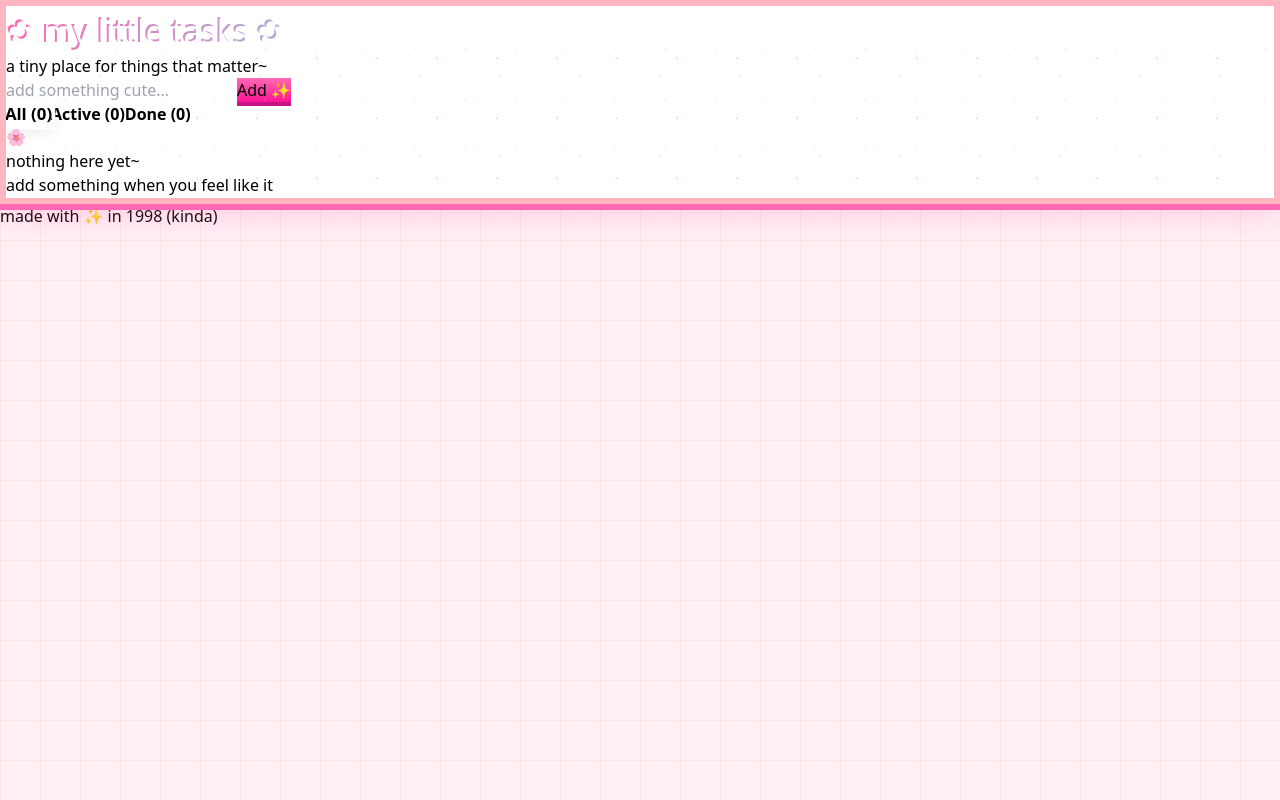
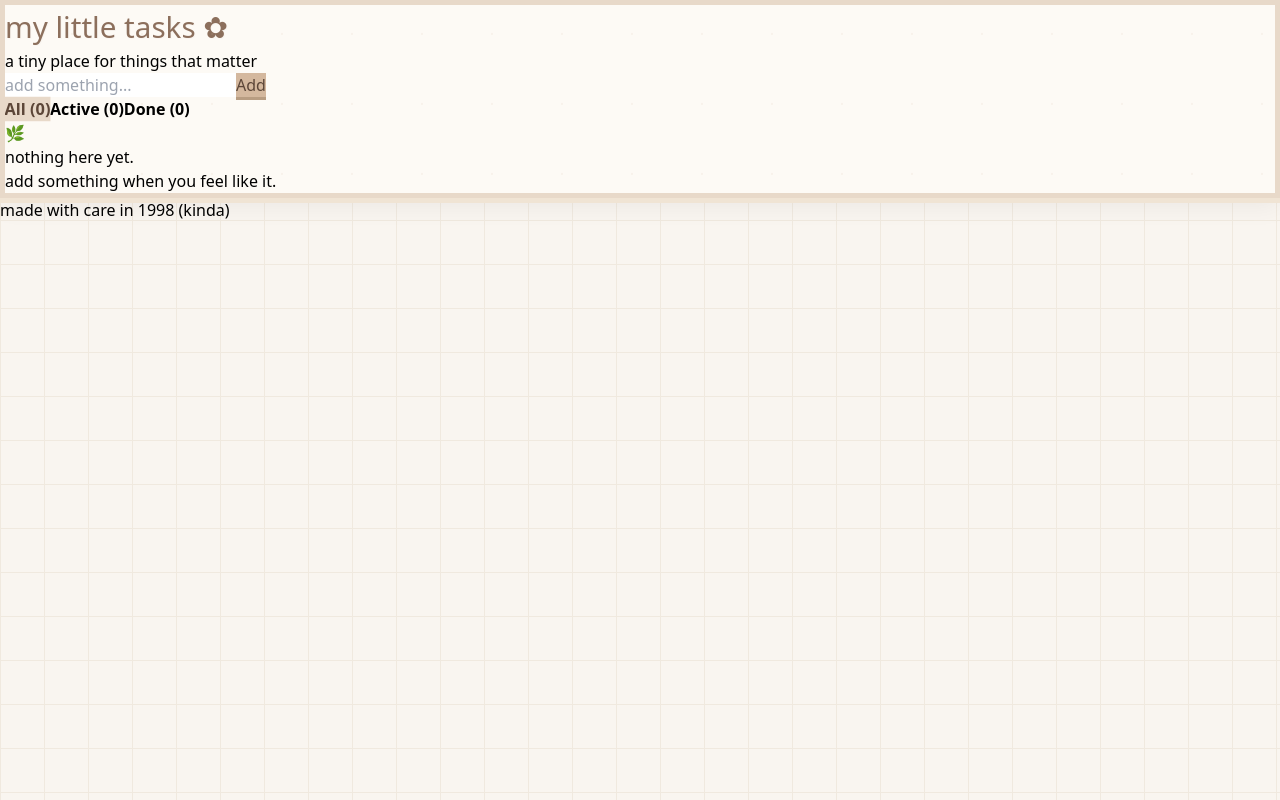
Before and after one commit to Mandersen1208/guild-task-tracker, a React (Vite) app: page / in a window 1280 px wide. Built offline with nearby package versions, Linux system fonts and the light colour scheme.

Commit message:
Implement the Cozy 90s Japanese Blog version (softer, desaturated, gentler sparkles, paper texture, more comfortable on the eyes)

```diff
--- a/src/App.tsx
+++ b/src/App.tsx
@@ -22,35 +22,32 @@ export default function App() {
 
   return (
     <div className="max-w-[460px] mx-auto p-6">
-      <div className="kawaii-container rounded-[28px] p-8 relative">
+      <div className="kawaii-container rounded-[26px] p-8 relative">
 
-        {/* Sparkle Background */}
-        <div className="sparkles rounded-[22px]" />
+        <div className="sparkles rounded-[21px]" />
 
-        {/* Rainbow Header */}
         <div className="text-center mb-8 relative z-10">
-          <div className="kawaii-header font-black tracking-[-1.5px]">
-            ✿ my little tasks ✿
+          <div className="kawaii-header font-semibold tracking-tight">
+            my little tasks ✿
           </div>
-          <p className="text-[#ff69b4] text-sm mt-1">a tiny place for things that matter~</p>
+          <p className="text-[#b89d82] text-sm mt-1">a tiny place for things that matter</p>
         </div>
 
         <div className="relative z-10">
           <TaskInput onAdd={addTask} />
 
-          {/* Pastel Filter Pills */}
           <div className="flex gap-2 mb-6">
-            <button onClick={() => setFilter('all')} className={`filter-pill flex-1 py-2.5 text-sm rounded-3xl border-2 border-[#ffb6c1] ${filter === 'all' ? 'active bg-[#ff69b4] text-white border-[#ff69b4]' : 'bg-white text-[#ff69b4] hover:bg-[#fff0f5]'}`}>All ({tasks.length})</button>
-            <button onClick={() => setFilter('active')} className={`filter-pill flex-1 py-2.5 text-sm rounded-3xl border-2 border-[#98fb98] ${filter === 'active' ? 'active bg-[#98fb98] text-white border-[#98fb98]' : 'bg-white text-[#98fb98] hover:bg-[#f0fff0]'}`}>Active ({activeCount})</button>
-            <button onClick={() => setFilter('completed')} className={`filter-pill flex-1 py-2.5 text-sm rounded-3xl border-2 border-[#dda0dd] ${filter === 'completed' ? 'active bg-[#dda0dd] text-white border-[#dda0dd]' : 'bg-white text-[#dda0dd] hover:bg-[#faf0ff]'}`}>Done ({completedCount})</button>
+            <button onClick={() => setFilter('all')} className={`filter-pill flex-1 py-2.5 text-sm rounded-3xl border ${filter === 'all' ? 'active' : 'bg-white text-[#8c6f5c] hover:bg-[#f9f5f0]'}`}>All ({tasks.length})</button>
+            <button onClick={() => setFilter('active')} className={`filter-pill flex-1 py-2.5 text-sm rounded-3xl border ${filter === 'active' ? 'active' : 'bg-white text-[#8c6f5c] hover:bg-[#f9f5f0]'}`}>Active ({activeCount})</button>
+            <button onClick={() => setFilter('completed')} className={`filter-pill flex-1 py-2.5 text-sm rounded-3xl border ${filter === 'completed' ? 'active' : 'bg-white text-[#8c6f5c] hover:bg-[#f9f5f0]'}`}>Done ({completedCount})</button>
           </div>
 
           <TaskList tasks={filteredTasks} onToggle={toggleComplete} onDelete={deleteTask} />
         </div>
       </div>
 
-      <div className="text-center mt-4 text-xs text-[#ff69b4] opacity-70">
-        made with ✨ in 1998 (kinda)
+      <div className="text-center mt-4 text-xs text-[#b89d82] opacity-70">
+        made with care in 1998 (kinda)
       </div>
     </div>
   );
--- a/src/components/TaskInput.tsx
+++ b/src/components/TaskInput.tsx
@@ -28,14 +28,14 @@ export default function TaskInput({ onAdd }: TaskInputProps) {
         type="text"
         value={value}
         onChange={(e) => setValue(e.target.value)}
-        placeholder="add something cute..."
-        className="flex-1 px-5 py-3.5 bg-[#fff0f5] border-2 border-[#ffb6c1] rounded-3xl text-[#5c3d4d] placeholder:text-[#e8a0b0] focus:outline-none focus:border-[#ff69b4] text-sm"
+        placeholder="add something..."
+        className="flex-1 px-5 py-3.5 bg-[#f9f5f0] border-2 border-[#e8d9c9] rounded-3xl text-[#5c4638] placeholder:text-[#c9b29f] focus:outline-none focus:border-[#d4b89e] text-sm"
       />
       <button
         onClick={handleSubmit}
-        className="add-button px-7 py-3.5 text-white font-bold rounded-3xl text-sm active:scale-[0.985]"
+        className="add-button px-7 py-3.5 rounded-3xl text-sm font-medium active:scale-[0.985]"
       >
-        Add ✨
+        Add
       </button>
     </div>
   );
--- a/src/components/TaskItem.tsx
+++ b/src/components/TaskItem.tsx
@@ -8,19 +8,19 @@ interface TaskItemProps {
 
 export default function TaskItem({ task, onToggle, onDelete }: TaskItemProps) {
   return (
-    <div className={`task-row group flex items-center gap-3 px-4 py-3.5 bg-white rounded-2xl ${task.completed ? 'completed' : ''}`}>
+    <div className={`task-row group flex items-center gap-3 px-4 py-3.5 rounded-2xl ${task.completed ? 'completed' : ''}`}>
       <input
         type="checkbox"
         checked={task.completed}
         onChange={() => onToggle(task.id)}
-        className="w-5 h-5 accent-[#ff69b4] cursor-pointer"
+        className="w-5 h-5 accent-[#d4b89e] cursor-pointer"
       />
-      <span className={`flex-1 text-[#5c3d4d] text-[15px] ${task.completed ? 'line-through opacity-60' : ''}`}>
+      <span className={`flex-1 text-[#5c4638] text-[15px] ${task.completed ? 'line-through' : ''}`}>
         {task.text}
       </span>
       <button
         onClick={() => onDelete(task.id)}
-        className="opacity-0 group-hover:opacity-100 text-[#ffb6c1] hover:text-[#ff69b4] text-xl transition-all leading-none pb-0.5"
+        className="opacity-0 group-hover:opacity-100 text-[#d4b89e] hover:text-[#b89d82] text-xl transition-all leading-none pb-0.5"
       >
         ×
       </button>
--- a/src/components/TaskList.tsx
+++ b/src/components/TaskList.tsx
@@ -10,8 +10,8 @@ interface TaskListProps {
 function EmptyState() {
   return (
     <div className="empty-state flex flex-col items-center justify-center py-14 text-center">
-      <div className="text-6xl mb-3">🌸</div>
-      <p className="text-[#ff69b4] text-sm">nothing here yet~<br />add something when you feel like it</p>
+      <div className="text-5xl mb-3 opacity-70">🌿</div>
+      <p className="text-[#b89d82] text-sm">nothing here yet.<br />add something when you feel like it.</p>
     </div>
   );
 }
--- a/src/index.css
+++ b/src/index.css
@@ -4,104 +4,95 @@
 
 body {
   font-family: system-ui, -apple-system, BlinkMacSystemFont, 'Segoe UI', Roboto, sans-serif;
-  background: #fff0f5;
+  background: #f9f5f0;
   background-image:
-    linear-gradient(#ffe4e1 1px, transparent 1px),
-    linear-gradient(90deg, #ffe4e1 1px, transparent 1px);
-  background-size: 40px 40px;
+    linear-gradient(#f0e9df 1px, transparent 1px),
+    linear-gradient(90deg, #f0e9df 1px, transparent 1px);
+  background-size: 44px 44px;
 }
 
-/* 90s Kawaii Blog Vibes */
+/* Cozy 90s Japanese Blog */
 .kawaii-container {
-  background: white;
-  border: 6px solid #ffb6c1;
-  box-shadow: 0 0 0 6px #ff69b4, 0 10px 30px rgba(255, 105, 180, 0.3);
+  background: #fdfaf5;
+  border: 5px solid #e8d9c9;
+  box-shadow: 0 0 0 5px #f0e4d4, 0 8px 25px rgba(0,0,0,0.06);
   position: relative;
   overflow: hidden;
 }
 
-/* Floating Sparkles Background */
+/* Subtle Sparkles (much gentler) */
 .sparkles {
   position: absolute;
   inset: 0;
   pointer-events: none;
   background-image:
-    radial-gradient(circle, #ff69b4 1px, transparent 1px),
-    radial-gradient(circle, #87ceeb 1px, transparent 1px),
-    radial-gradient(circle, #98fb98 1px, transparent 1px);
-  background-size: 60px 60px, 80px 80px, 50px 50px;
-  animation: sparkleFloat 8s linear infinite;
-  opacity: 0.25;
+    radial-gradient(circle, #d4b89e 1px, transparent 1px);
+  background-size: 70px 70px;
+  animation: sparkleFloat 12s linear infinite;
+  opacity: 0.12;
 }
 
 @keyframes sparkleFloat {
-  0% { background-position: 0 0, 0 0, 0 0; }
-  100% { background-position: 60px 120px, 80px 160px, 50px 100px; }
+  0% { background-position: 0 0; }
+  100% { background-position: 70px 140px; }
 }
 
-/* Bouncy Header */
+/* Soft Header */
 .kawaii-header {
-  font-size: 2rem;
-  background: linear-gradient(90deg, #ff69b4, #87ceeb, #98fb98, #ff69b4);
-  -webkit-background-clip: text;
-  -webkit-text-fill-color: transparent;
-  animation: rainbowShift 3s linear infinite;
-  text-shadow: 2px 2px 0 #fff;
+  font-size: 1.85rem;
+  color: #8c6f5c;
+  text-shadow: 1px 1px 0 #f9f5f0;
 }
 
-@keyframes rainbowShift {
-  0% { background-position: 0% 50%; }
-  100% { background-position: 200% 50%; }
+/* Gentle Filter Pills */
+.filter-pill {
+  transition: all 0.2s ease;
+  font-weight: 600;
+  border-color: #e8d9c9;
+}
+.filter-pill.active {
+  background-color: #e8d9c9;
+  color: #5c4638;
+  border-color: #d4b89e;
+  transform: scale(1.02);
 }
 
-/* Cute Filter Pills */
-.filter-pill {
-  transition: all 0.2s cubic-bezier(0.34, 1.56, 0.64, 1);
-  font-weight: 600;
+/* Soft Add Button */
+.add-button {
+  background: #d4b89e;
+  color: #5c4638;
+  transition: all 0.1s ease;
+  box-shadow: 0 3px 0 #b89d82;
 }
-.filter-pill.active {
-  transform: scale(1.05);
-  box-shadow: 0 0 0 3px #fff, 0 4px 15px rgba(0,0,0,0.1);
+.add-button:active {
+  transform: translateY(2px);
+  box-shadow: 0 1px 0 #b89d82;
 }
 
-/* Bouncy Add Button */
-.add-button {
-  background: linear-gradient(#ff69b4, #ff1493);
-  transition: transform 0.1s ease;
-  box-shadow: 0 4px 0 #c71585;
-}
-.add-button:active {
-  transform: translateY(3px);
-  box-shadow: 0 1px 0 #c71585;
-}
-
-/* Completion Burst */
-.completed {
-  animation: completePop 0.4s ease forwards;
-}
-
-@keyframes completePop {
-  0% { transform: scale(1); }
-  40% { transform: scale(1.03); }
-  100% { transform: scale(1); }
+/* Completion */
+.completed .task-text {
+  color: #c9b29f;
+  text-decoration: line-through;
+  transition: all 0.3s ease;
 }
 
 /* Task Rows */
 .task-row {
   transition: all 0.2s ease;
-  border: 2px solid #ffb6c1;
+  border: 2px solid #e8d9c9;
+  background: white;
 }
 .task-row:hover {
-  transform: translateY(-2px);
-  border-color: #ff69b4;
+  border-color: #d4b89e;
+  transform: translateY(-1px);
 }
 
-/* Extra Cute Empty State */
+/* Gentle Empty State */
 .empty-state {
-  animation: gentleBob 2s ease infinite;
+  animation: gentleBob 3s ease infinite;
 }
 
 @keyframes gentleBob {
   0%, 100% { transform: translateY(0); }
-  50% { transform: translateY(-6px); }
+  50% { transform: translateY(-4px); }
 }
```
